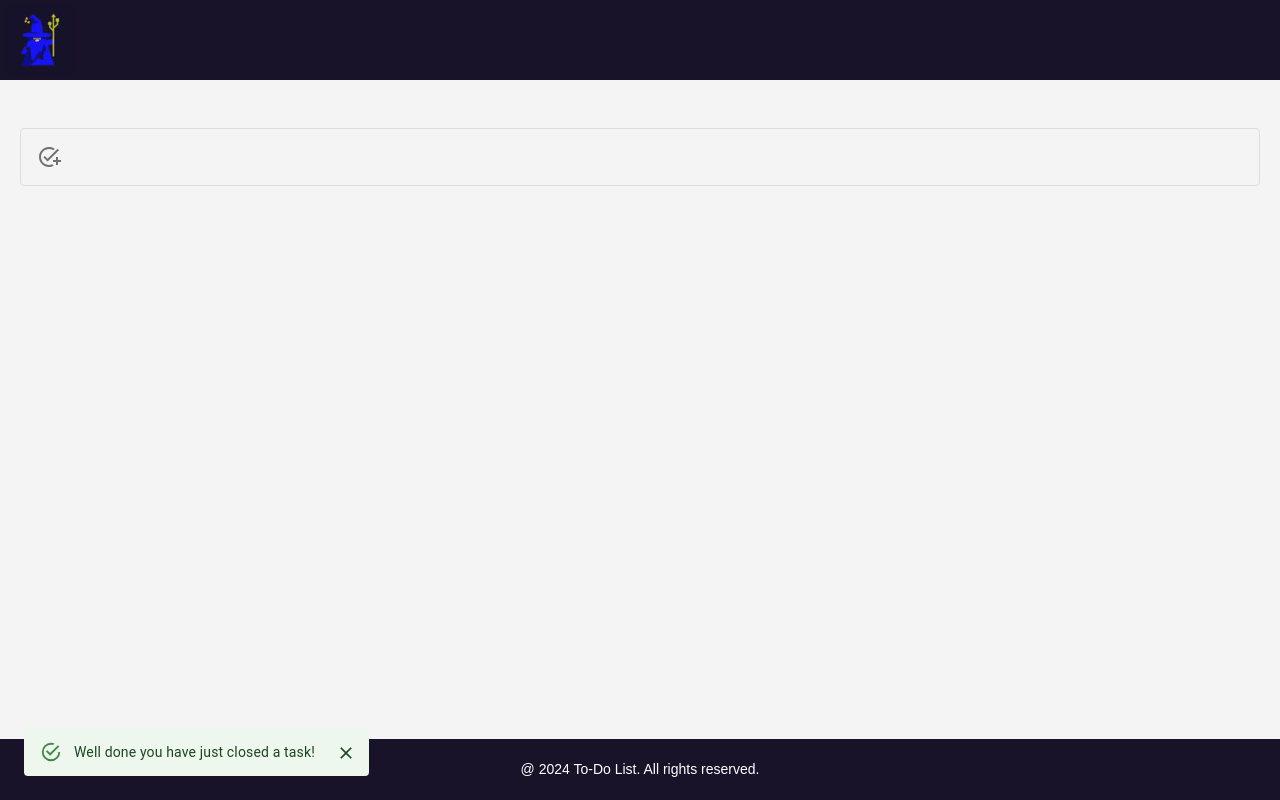
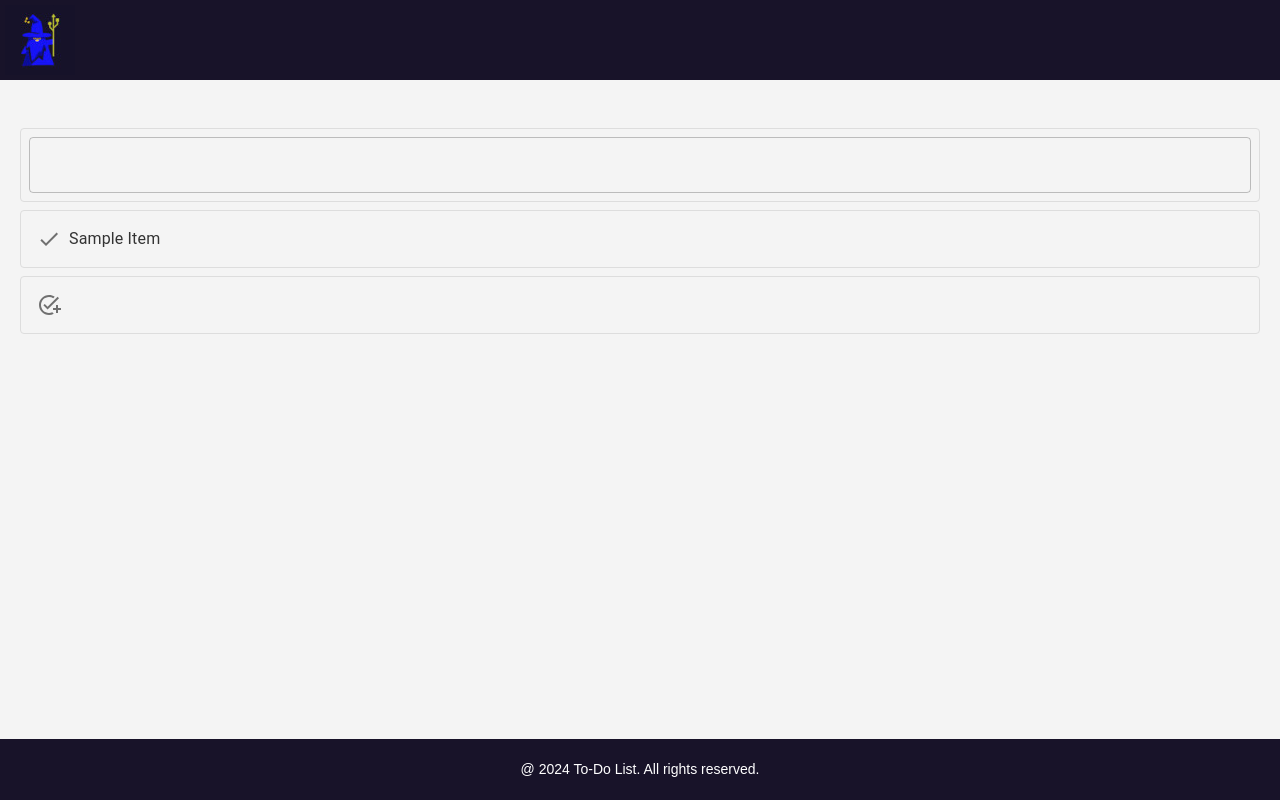
Before and after one commit to Ralfilab/task.management, a React (Vite) app in the folder api.client/: page / in a window 1280 px wide. Both pictures are taken after a click on the button 49 px from the left and 157 px from the top of the page. Built offline with nearby package versions, Linux system fonts and the light colour scheme.

Commit message:
Added an option to add new tasks to the top of the list.

```diff
--- a/api.client/src/ToDoListContainer.jsx
+++ b/api.client/src/ToDoListContainer.jsx
@@ -31,9 +31,14 @@ const ToDoListContainer = () => {
 
   const generateUniqueId = () => Date.now() + Math.random().toString(36).substr(2, 9);
 
-  const handleAddNewItem = () => {
+  const handleAddNewItem = (indexToInsert) => {
     if (newItem.trim()) {
-      const newList = [...items, { id: generateUniqueId(), title: newItem }];
+      const newList = [...items];
+
+      const newTask = { id: generateUniqueId(), title: newItem };
+
+      newList.splice(indexToInsert, 0, newTask);
+
       setItems(newList);
       localStorage.setItem(storageKey, JSON.stringify(newList));
       setNewItem('');
--- a/api.client/src/TodoList.jsx
+++ b/api.client/src/TodoList.jsx
@@ -28,6 +28,29 @@ const ToDoList = ({ items, editId, setEditId, newItem, setNewItem, alertOpen, ha
   return (
     <>
     <List ref={listRef}>
+      <ListItem
+        draggable
+        onDragStart={(e) => handleDragStart(e, items.length)}
+        onDrop={(e) => handleDrop(e, items.length)}
+        onDragOver={handleDragOver}
+        style={itemStyle}
+      >
+        {editId === 'add-new-top' ? (
+          <TextField
+            fullWidth
+            value={newItem}
+            onChange={(e) => setNewItem(e.target.value)}
+            onBlur={() => handleAddNewItem(0)}
+            onKeyDown={(e) => {
+              if (e.key === 'Enter') handleAddNewItem(0);
+            }}
+          />
+        ) : (
+          <IconButton onClick={() => setEditId('add-new-top')}>
+            <AddTaskIcon />
+          </IconButton>
+        )}
+      </ListItem>
       {items.map((item, index) => (
         <ListItem
           key={item.id}
@@ -55,6 +78,7 @@ const ToDoList = ({ items, editId, setEditId, newItem, setNewItem, alertOpen, ha
           )}
         </ListItem>
       ))}
+      { items.length > 0 && (
         <ListItem
           draggable
           onDragStart={(e) => handleDragStart(e, items.length)}
@@ -62,23 +86,24 @@ const ToDoList = ({ items, editId, setEditId, newItem, setNewItem, alertOpen, ha
           onDragOver={handleDragOver}
           style={itemStyle}
           >
-        {editId === 'add-new' ? (
+          {editId === 'add-new-bottom' ? (
             <TextField
               fullWidth
               autoFocus
               value={newItem}
               onChange={(e) => setNewItem(e.target.value)}
-            onBlur={handleAddNewItem}
+              onBlur={() => handleAddNewItem(items.length)}
               onKeyDown={(e) => {
-              if (e.key === 'Enter') handleAddNewItem();
+                if (e.key === 'Enter') handleAddNewItem(items.length);
               }}
             />
           ) : (
-          <IconButton onClick={() => setEditId('add-new')}>
+                <IconButton onClick={() => setEditId('add-new-bottom')}>
               <AddTaskIcon />
             </IconButton>
           )}
         </ListItem>
+      )}
     </List>
     <Snackbar
       open={alertOpen}
```
Lines whose indentation alone changed are shown as unchanged.
